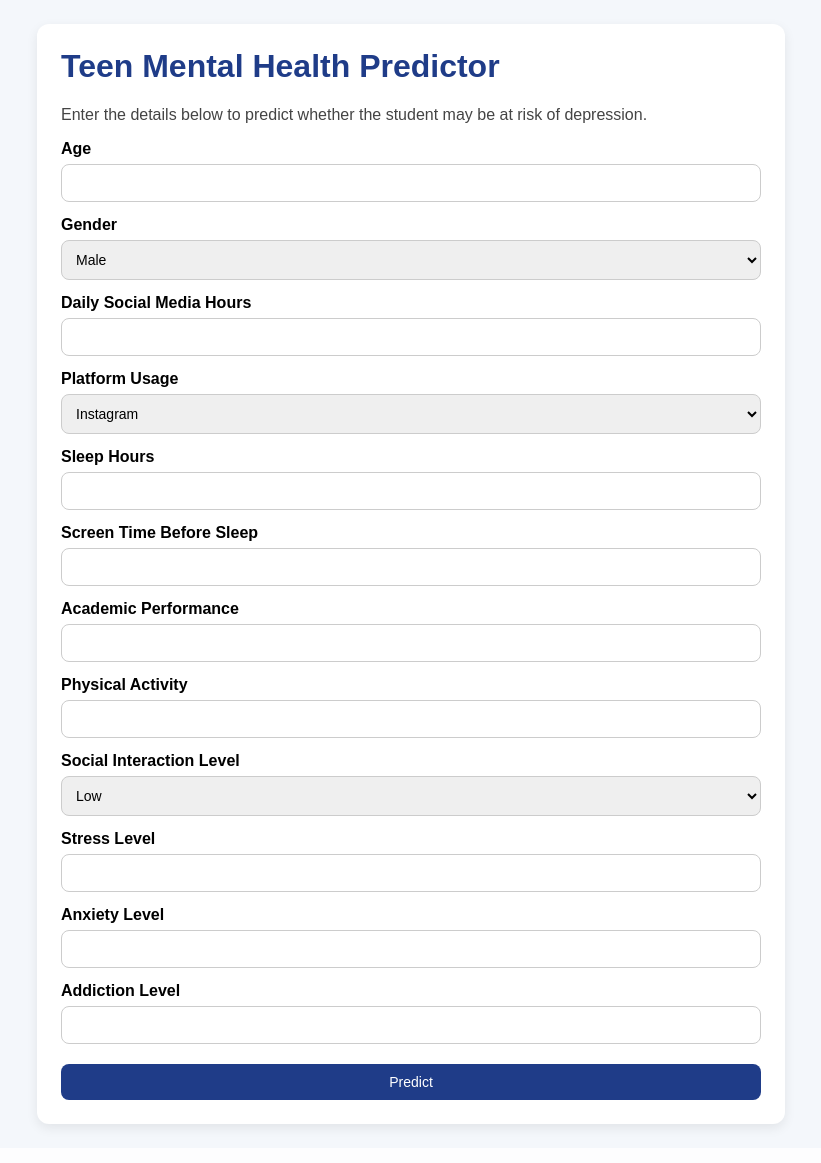
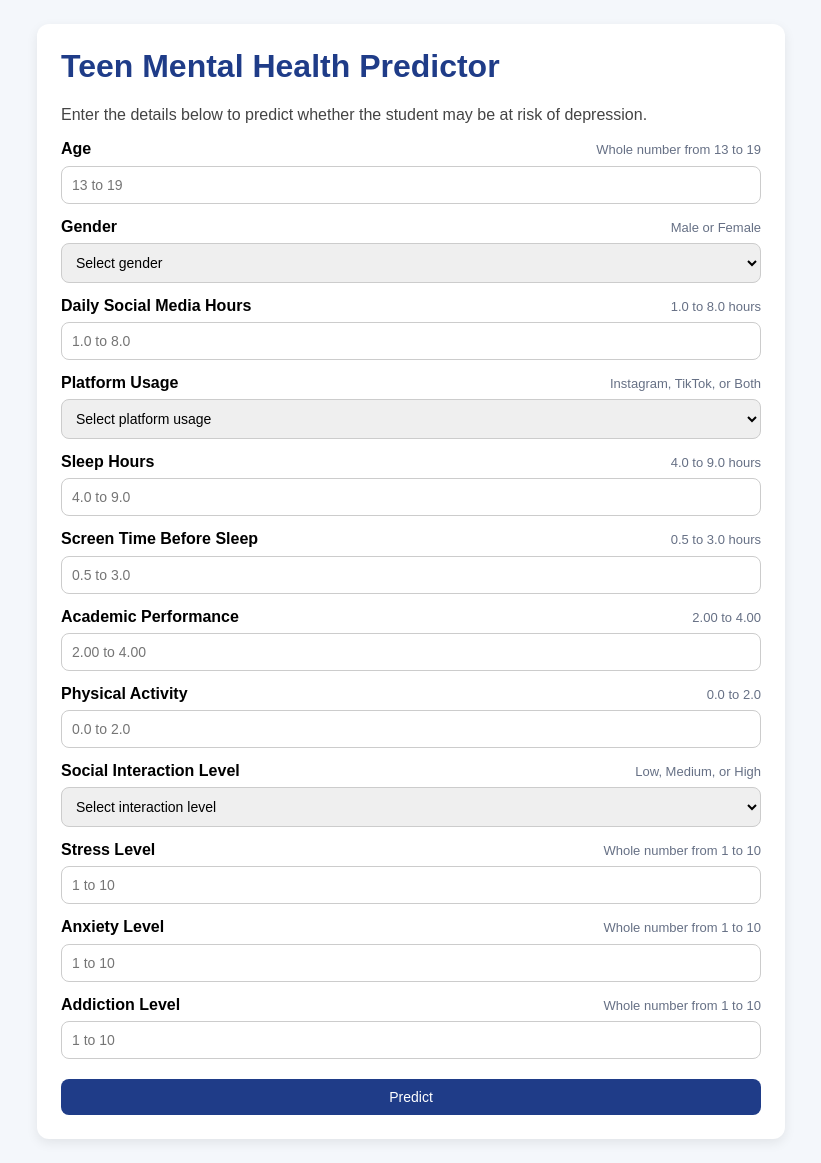
Before and after one commit to ccfernando/TeenMentalHealth, a Flask app: page / in a window 1280 px wide. Shown: the whole page, without its empty margins (229-1050 px from the left). Before the commit the page ends 1133 px from the top, so only its background shows below. Run offline with Flask 3, Linux system fonts and the light colour scheme; parts of the project's set-up code (start-up, migrations or seed data) failed here and were passed over.

Commit message:
Improve form guidance and validation

```diff
--- a/app.py
+++ b/app.py
@@ -37,29 +37,80 @@ FEATURE_COLUMNS = list(
     )
 )
 
+FIELD_RULES = {
+    "age": {"type": "int", "min": 13, "max": 19},
+    "gender": {"type": "choice", "choices": ["male", "female"]},
+    "daily_social_media_hours": {"type": "float", "min": 1.0, "max": 8.0},
+    "platform_usage": {"type": "choice", "choices": ["Instagram", "TikTok", "Both"]},
+    "sleep_hours": {"type": "float", "min": 4.0, "max": 9.0},
+    "screen_time_before_sleep": {"type": "float", "min": 0.5, "max": 3.0},
+    "academic_performance": {"type": "float", "min": 2.0, "max": 4.0},
+    "physical_activity": {"type": "float", "min": 0.0, "max": 2.0},
+    "social_interaction_level": {
+        "type": "choice",
+        "choices": ["low", "medium", "high"],
+    },
+    "stress_level": {"type": "int", "min": 1, "max": 10},
+    "anxiety_level": {"type": "int", "min": 1, "max": 10},
+    "addiction_level": {"type": "int", "min": 1, "max": 10},
+}
+
+
+def validate_form_input(form_data):
+    user_data = {}
+
+    for field_name, rules in FIELD_RULES.items():
+        raw_value = form_data.get(field_name, "").strip()
+
+        if raw_value == "":
+            raise ValueError(f"{field_name.replace('_', ' ').title()} is required.")
+
+        if rules["type"] == "choice":
+            if raw_value not in rules["choices"]:
+                allowed_values = ", ".join(rules["choices"])
+                raise ValueError(
+                    f"{field_name.replace('_', ' ').title()} must be one of: {allowed_values}."
+                )
+            user_data[field_name] = raw_value
+            continue
+
+        try:
+            numeric_value = float(raw_value)
+        except ValueError as error:
+            raise ValueError(
+                f"{field_name.replace('_', ' ').title()} must be a number."
+            ) from error
+
+        if rules["type"] == "int" and not numeric_value.is_integer():
+            raise ValueError(
+                f"{field_name.replace('_', ' ').title()} must be a whole number."
+            )
+
+        if numeric_value < rules["min"] or numeric_value > rules["max"]:
+            raise ValueError(
+                f"{field_name.replace('_', ' ').title()} must be between "
+                f"{rules['min']} and {rules['max']}."
+            )
+
+        if rules["type"] == "int":
+            user_data[field_name] = int(numeric_value)
+        else:
+            user_data[field_name] = numeric_value
+
+    return user_data
+
 
 @app.route("/", methods=["GET", "POST"])
 def home():
     prediction_text = None
     confidence_text = None
+    error_text = None
+    form_data = {}
 
     if request.method == "POST":
+        form_data = request.form.to_dict()
         try:
-            # Collect and convert the form values.
-            user_data = {
-                "age": float(request.form["age"]),
-                "gender": request.form["gender"],
-                "daily_social_media_hours": float(request.form["daily_social_media_hours"]),
-                "platform_usage": request.form["platform_usage"],
-                "sleep_hours": float(request.form["sleep_hours"]),
-                "screen_time_before_sleep": float(request.form["screen_time_before_sleep"]),
-                "academic_performance": float(request.form["academic_performance"]),
-                "physical_activity": float(request.form["physical_activity"]),
-                "social_interaction_level": request.form["social_interaction_level"],
-                "stress_level": float(request.form["stress_level"]),
-                "anxiety_level": float(request.form["anxiety_level"]),
-                "addiction_level": float(request.form["addiction_level"]),
-            }
+            user_data = validate_form_input(form_data)
 
             # Create a DataFrame because scikit-learn pipelines expect tabular input.
             input_data = pd.DataFrame([user_data], columns=FEATURE_COLUMNS)
@@ -79,17 +130,24 @@ def home():
                 confidence = probabilities[predicted_index] * 100
                 confidence_text = f"{confidence:.1f}%"
 
+        except ValueError as error:
+            error_text = str(error)
+            prediction_text = None
+            confidence_text = None
         except Exception:
-            prediction_text = (
+            error_text = (
                 "Something went wrong while making the prediction. "
                 "Please check your inputs and try again."
             )
+            prediction_text = None
             confidence_text = None
 
     return render_template(
         "index.html",
         prediction_text=prediction_text,
         confidence_text=confidence_text,
+        error_text=error_text,
+        form_data=form_data,
     )
 
 
--- a/templates/index.html
+++ b/templates/index.html
@@ -31,9 +31,22 @@
         }
 
         label {
-            display: block;
+            display: flex;
+            align-items: baseline;
+            justify-content: space-between;
+            gap: 12px;
+            flex-wrap: wrap;
             margin-top: 14px;
             font-weight: bold;
+        }
+
+        .hint {
+            display: inline;
+            margin-top: 0;
+            color: #667085;
+            font-size: 13px;
+            font-weight: normal;
+            line-height: 1.4;
         }
 
         input,
@@ -113,6 +126,16 @@
             font-size: 15px;
         }
 
+        .error-message {
+            margin-top: 18px;
+            padding: 12px 14px;
+            background: #fff2f0;
+            border: 1px solid #f3b3ab;
+            border-radius: 10px;
+            color: #9a2c20;
+            font-size: 14px;
+        }
+
         .close-button {
             position: absolute;
             top: 10px;
@@ -139,53 +162,60 @@
         <h1>Teen Mental Health Predictor</h1>
         <p>Enter the details below to predict whether the student may be at risk of depression.</p>
 
+        {% if error_text %}
+            <div class="error-message">{{ error_text }}</div>
+        {% endif %}
+
         <form method="POST">
-            <label for="age">Age</label>
-            <input type="number" name="age" step="1" required>
+            <label for="age">Age <small class="hint">Whole number from 13 to 19</small></label>
+            <input type="number" id="age" name="age" min="13" max="19" step="1" inputmode="numeric" placeholder="13 to 19" value="{{ form_data.get('age', '') }}" required>
 
-            <label for="gender">Gender</label>
-            <select name="gender" required>
-                <option value="male">Male</option>
-                <option value="female">Female</option>
+            <label for="gender">Gender <small class="hint">Male or Female</small></label>
+            <select id="gender" name="gender" required>
+                <option value="" disabled {% if not form_data.get('gender') %}selected{% endif %}>Select gender</option>
+                <option value="male" {% if form_data.get('gender') == 'male' %}selected{% endif %}>Male</option>
+                <option value="female" {% if form_data.get('gender') == 'female' %}selected{% endif %}>Female</option>
             </select>
 
-            <label for="daily_social_media_hours">Daily Social Media Hours</label>
-            <input type="number" name="daily_social_media_hours" step="0.1" required>
+            <label for="daily_social_media_hours">Daily Social Media Hours <small class="hint">1.0 to 8.0 hours</small></label>
+            <input type="number" id="daily_social_media_hours" name="daily_social_media_hours" min="1" max="8" step="0.1" inputmode="decimal" placeholder="1.0 to 8.0" value="{{ form_data.get('daily_social_media_hours', '') }}" required>
 
-            <label for="platform_usage">Platform Usage</label>
-            <select name="platform_usage" required>
-                <option value="Instagram">Instagram</option>
-                <option value="TikTok">TikTok</option>
-                <option value="Both">Both</option>
+            <label for="platform_usage">Platform Usage <small class="hint">Instagram, TikTok, or Both</small></label>
+            <select id="platform_usage" name="platform_usage" required>
+                <option value="" disabled {% if not form_data.get('platform_usage') %}selected{% endif %}>Select platform usage</option>
+                <option value="Instagram" {% if form_data.get('platform_usage') == 'Instagram' %}selected{% endif %}>Instagram</option>
+                <option value="TikTok" {% if form_data.get('platform_usage') == 'TikTok' %}selected{% endif %}>TikTok</option>
+                <option value="Both" {% if form_data.get('platform_usage') == 'Both' %}selected{% endif %}>Both</option>
             </select>
 
-            <label for="sleep_hours">Sleep Hours</label>
-            <input type="number" name="sleep_hours" step="0.1" required>
+            <label for="sleep_hours">Sleep Hours <small class="hint">4.0 to 9.0 hours</small></label>
+            <input type="number" id="sleep_hours" name="sleep_hours" min="4" max="9" step="0.1" inputmode="decimal" placeholder="4.0 to 9.0" value="{{ form_data.get('sleep_hours', '') }}" required>
 
-            <label for="screen_time_before_sleep">Screen Time Before Sleep</label>
-            <input type="number" name="screen_time_before_sleep" step="0.1" required>
+            <label for="screen_time_before_sleep">Screen Time Before Sleep <small class="hint">0.5 to 3.0 hours</small></label>
+            <input type="number" id="screen_time_before_sleep" name="screen_time_before_sleep" min="0.5" max="3" step="0.1" inputmode="decimal" placeholder="0.5 to 3.0" value="{{ form_data.get('screen_time_before_sleep', '') }}" required>
 
-            <label for="academic_performance">Academic Performance</label>
-            <input type="number" name="academic_performance" step="0.01" required>
+            <label for="academic_performance">Academic Performance <small class="hint">2.00 to 4.00</small></label>
+            <input type="number" id="academic_performance" name="academic_performance" min="2" max="4" step="0.01" inputmode="decimal" placeholder="2.00 to 4.00" value="{{ form_data.get('academic_performance', '') }}" required>
 
-            <label for="physical_activity">Physical Activity</label>
-            <input type="number" name="physical_activity" step="0.1" required>
+            <label for="physical_activity">Physical Activity <small class="hint">0.0 to 2.0</small></label>
+            <input type="number" id="physical_activity" name="physical_activity" min="0" max="2" step="0.1" inputmode="decimal" placeholder="0.0 to 2.0" value="{{ form_data.get('physical_activity', '') }}" required>
 
-            <label for="social_interaction_level">Social Interaction Level</label>
-            <select name="social_interaction_level" required>
-                <option value="low">Low</option>
-                <option value="medium">Medium</option>
-                <option value="high">High</option>
+            <label for="social_interaction_level">Social Interaction Level <small class="hint">Low, Medium, or High</small></label>
+            <select id="social_interaction_level" name="social_interaction_level" required>
+                <option value="" disabled {% if not form_data.get('social_interaction_level') %}selected{% endif %}>Select interaction level</option>
+                <option value="low" {% if form_data.get('social_interaction_level') == 'low' %}selected{% endif %}>Low</option>
+                <option value="medium" {% if form_data.get('social_interaction_level') == 'medium' %}selected{% endif %}>Medium</option>
+                <option value="high" {% if form_data.get('social_interaction_level') == 'high' %}selected{% endif %}>High</option>
             </select>
 
-            <label for="stress_level">Stress Level</label>
-            <input type="number" name="stress_level" step="1" required>
+            <label for="stress_level">Stress Level <small class="hint">Whole number from 1 to 10</small></label>
+            <input type="number" id="stress_level" name="stress_level" min="1" max="10" step="1" inputmode="numeric" placeholder="1 to 10" value="{{ form_data.get('stress_level', '') }}" required>
 
-            <label for="anxiety_level">Anxiety Level</label>
-            <input type="number" name="anxiety_level" step="1" required>
+            <label for="anxiety_level">Anxiety Level <small class="hint">Whole number from 1 to 10</small></label>
+            <input type="number" id="anxiety_level" name="anxiety_level" min="1" max="10" step="1" inputmode="numeric" placeholder="1 to 10" value="{{ form_data.get('anxiety_level', '') }}" required>
 
-            <label for="addiction_level">Addiction Level</label>
-            <input type="number" name="addiction_level" step="1" required>
+            <label for="addiction_level">Addiction Level <small class="hint">Whole number from 1 to 10</small></label>
+            <input type="number" id="addiction_level" name="addiction_level" min="1" max="10" step="1" inputmode="numeric" placeholder="1 to 10" value="{{ form_data.get('addiction_level', '') }}" required>
 
             <button type="submit">Predict</button>
         </form>
```
